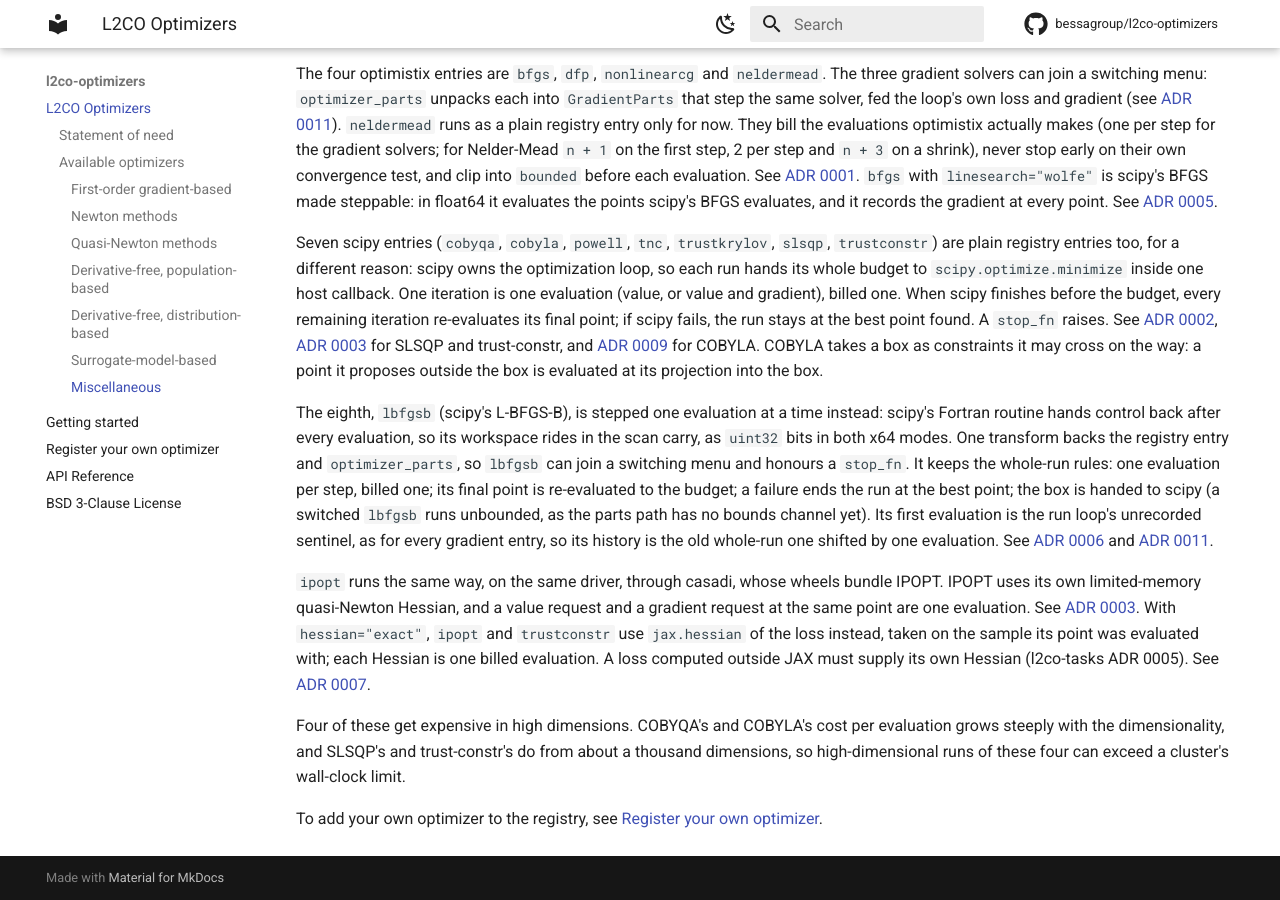
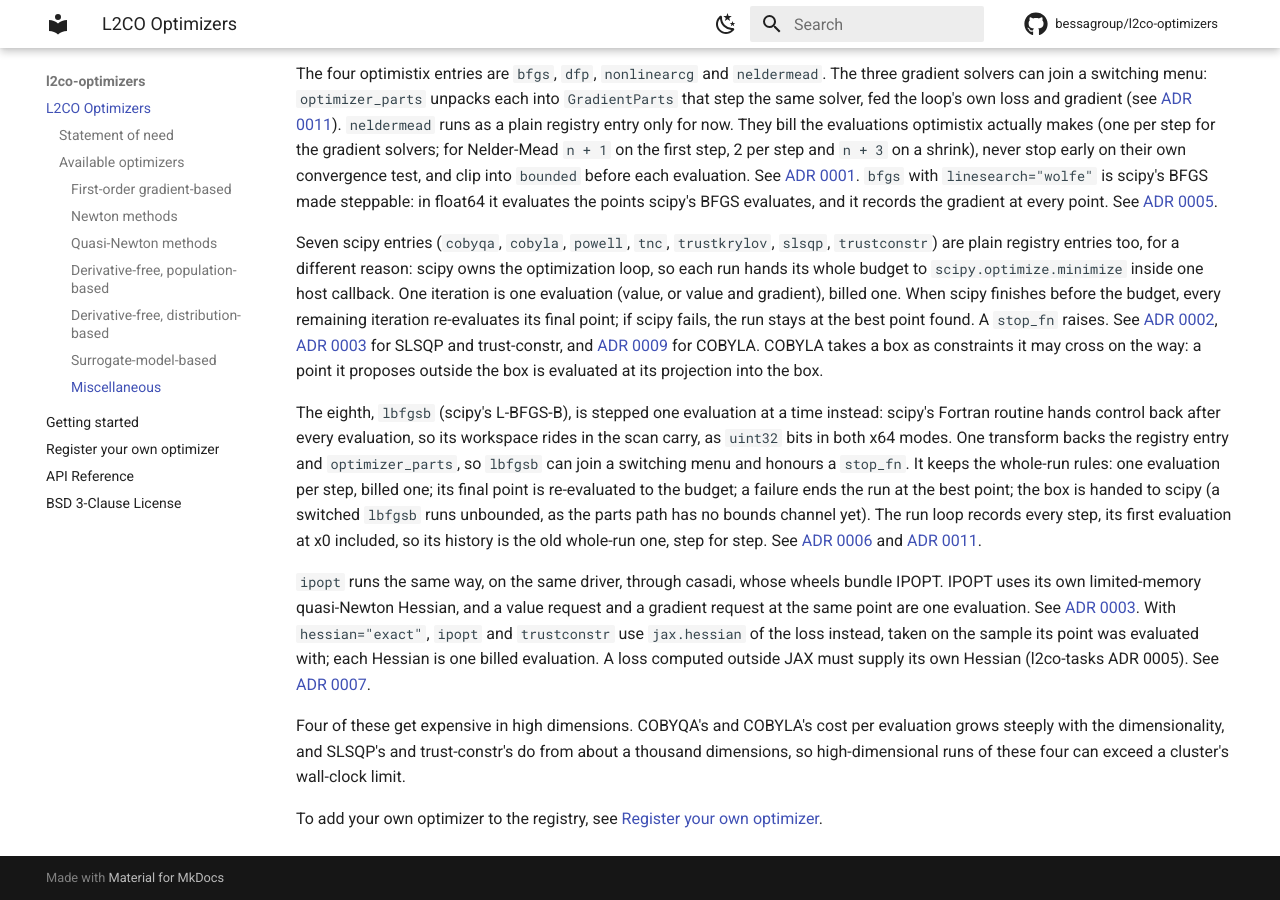
Before and after one commit to bessagroup/l2co-optimizers, an MkDocs documentation site: the page built from docs/index.md, in a window 1280 px wide and 900 px high, scrolled down 7470 px. Built offline with MkDocs 1.6.1 and Material for MkDocs 9.7.7, drawn with Linux system fonts in a browser that asks for light colours; comment, search, counter and statistics services are not loaded.

Commit message:
docs: the run loop records every step since O7
CLAUDE.md still said UpdateClass.run takes n + 1 steps and drops the
first, and the README and docs index still said L-BFGS-B's first
evaluation is an unrecorded sentinel that shifts its history by one.
Since #49 (spec O7) run and batch_run take exactly n_iterations steps
and record every one, so x0's evaluation is the first history entry and
the stepped L-BFGS-B history equals the whole-run one step for step
(tests/test_scipy_stepped.py).

Co-Authored-By: Claude Opus 5.5 <noreply@anthropic.com>

```diff
--- a/docs/index.md
+++ b/docs/index.md
@@ -160,7 +160,7 @@ The four optimistix entries are `bfgs`, `dfp`, `nonlinearcg` and `neldermead`. T
 
 Seven scipy entries (`cobyqa`, `cobyla`, `powell`, `tnc`, `trustkrylov`, `slsqp`, `trustconstr`) are plain registry entries too, for a different reason: scipy owns the optimization loop, so each run hands its whole budget to `scipy.optimize.minimize` inside one host callback. One iteration is one evaluation (value, or value and gradient), billed one. When scipy finishes before the budget, every remaining iteration re-evaluates its final point; if scipy fails, the run stays at the best point found. A `stop_fn` raises. See [ADR 0002](https://github.com/bessagroup/l2co-optimizers/blob/develop/docs/adr/0002-scipy-minimisers-as-whole-run-callback-entries.md), [ADR 0003](https://github.com/bessagroup/l2co-optimizers/blob/develop/docs/adr/0003-nlp-solvers-as-host-callback-entries.md) for SLSQP and trust-constr, and [ADR 0009](https://github.com/bessagroup/l2co-optimizers/blob/develop/docs/adr/0009-cobyla-as-a-constrained-derivative-free-baseline.md) for COBYLA. COBYLA takes a box as constraints it may cross on the way: a point it proposes outside the box is evaluated at its projection into the box.
 
-The eighth, `lbfgsb` (scipy's L-BFGS-B), is stepped one evaluation at a time instead: scipy's Fortran routine hands control back after every evaluation, so its workspace rides in the scan carry, as `uint32` bits in both x64 modes. One transform backs the registry entry and `optimizer_parts`, so `lbfgsb` can join a switching menu and honours a `stop_fn`. It keeps the whole-run rules: one evaluation per step, billed one; its final point is re-evaluated to the budget; a failure ends the run at the best point; the box is handed to scipy (a switched `lbfgsb` runs unbounded, as the parts path has no bounds channel yet). Its first evaluation is the run loop's unrecorded sentinel, as for every gradient entry, so its history is the old whole-run one shifted by one evaluation. See [ADR 0006](https://github.com/bessagroup/l2co-optimizers/blob/develop/docs/adr/0006-l-bfgs-b-as-a-named-baseline.md) and [ADR 0011](https://github.com/bessagroup/l2co-optimizers/blob/develop/docs/adr/0011-plain-run-entries-that-can-be-stepped-join-switching-menus.md).
+The eighth, `lbfgsb` (scipy's L-BFGS-B), is stepped one evaluation at a time instead: scipy's Fortran routine hands control back after every evaluation, so its workspace rides in the scan carry, as `uint32` bits in both x64 modes. One transform backs the registry entry and `optimizer_parts`, so `lbfgsb` can join a switching menu and honours a `stop_fn`. It keeps the whole-run rules: one evaluation per step, billed one; its final point is re-evaluated to the budget; a failure ends the run at the best point; the box is handed to scipy (a switched `lbfgsb` runs unbounded, as the parts path has no bounds channel yet). The run loop records every step, its first evaluation at x0 included, so its history is the old whole-run one, step for step. See [ADR 0006](https://github.com/bessagroup/l2co-optimizers/blob/develop/docs/adr/0006-l-bfgs-b-as-a-named-baseline.md) and [ADR 0011](https://github.com/bessagroup/l2co-optimizers/blob/develop/docs/adr/0011-plain-run-entries-that-can-be-stepped-join-switching-menus.md).
 
 `ipopt` runs the same way, on the same driver, through casadi, whose wheels bundle IPOPT. IPOPT uses its own limited-memory quasi-Newton Hessian, and a value request and a gradient request at the same point are one evaluation. See [ADR 0003](https://github.com/bessagroup/l2co-optimizers/blob/develop/docs/adr/0003-nlp-solvers-as-host-callback-entries.md). With `hessian="exact"`, `ipopt` and `trustconstr` use `jax.hessian` of the loss instead, taken on the sample its point was evaluated with; each Hessian is one billed evaluation. A loss computed outside JAX must supply its own Hessian (l2co-tasks ADR 0005). See [ADR 0007](https://github.com/bessagroup/l2co-optimizers/blob/develop/docs/adr/0007-exact-hessians-for-ipopt-and-trustconstr.md).
 
```
Also changed, not shown: CLAUDE.md (+1 -1 lines), README.md (+1 -1 lines).
